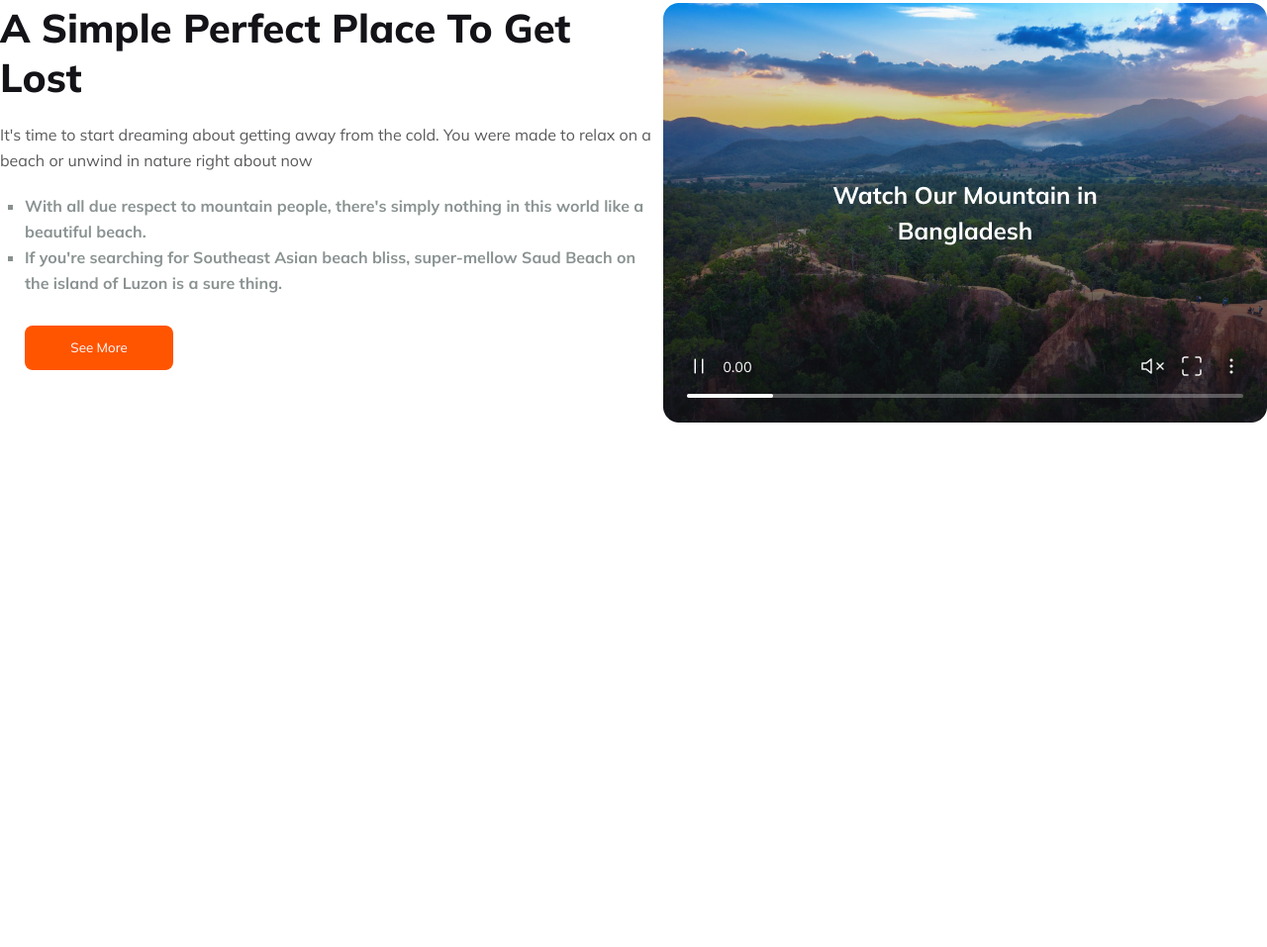
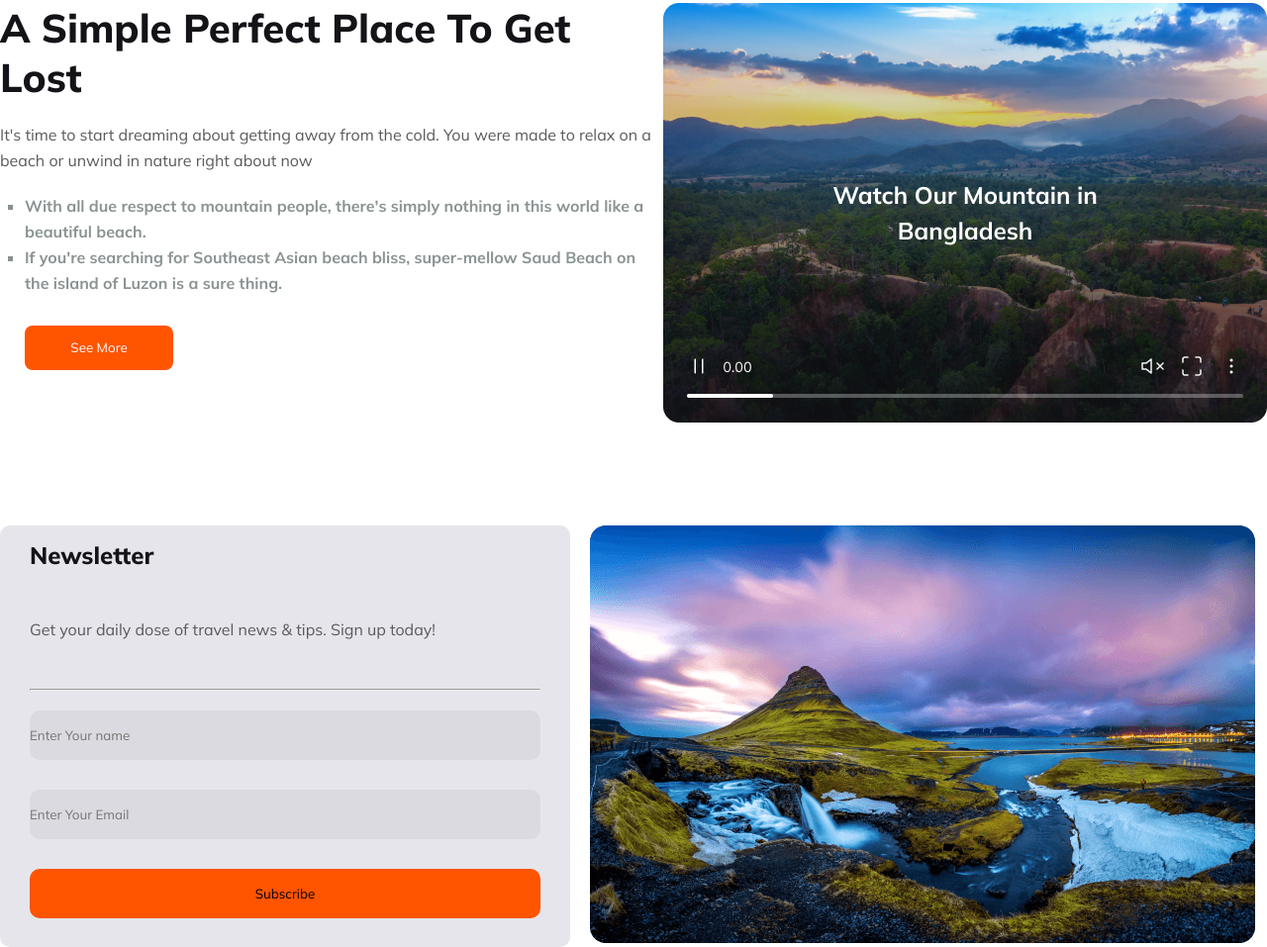
Before and after one commit to Amite55/m11-assinment-02, a plain HTML site: page index.html in a window 1280 px wide. Shown: the part 4126-5083 px from the top of the page at 99% size. Before the commit the page ends 4557 px from the top, so only its background shows below. Drawn offline with Linux system fonts and the light colour scheme.

Commit message:
main section ends

```diff
--- a/index.html
+++ b/index.html
@@ -192,6 +192,28 @@
         </section>
 
         <!-- ===========perfect place section ends hare================ -->
+
+
+        <!-- -------------register section start hare---------------- -->
+
+        <section class="register-section">
+            <div class="register-form">
+                <h1>Newsletter</h1>
+                <p>Get your daily dose of travel news & tips. Sign up today!</p>
+                <hr>
+                <div class="login-form">
+                    <input type="text" name="" id="" placeholder="Enter Your name">
+                <input type="email" name="" id="" placeholder="Enter Your Email">
+                <input class="sub-btn" style="background-color: #FF5400;" type="button" value="Subscribe">
+                </div>
+            </div>
+
+            <div class="save-img">
+                <img src="Images/save.png" alt="">
+            </div>
+        </section>
+
+        <!-- -------------register section ends hare---------------- -->
     </main>
 
 </body>
--- a/styles/responsive.css
+++ b/styles/responsive.css
@@ -29,7 +29,6 @@
         grid-template-columns: repeat(1, 1fr);
         height: 400px;
         width: 350px;
-
     }
     .banner-input input{
         width: 300px;
@@ -89,7 +88,7 @@
     .place-view-container{
         flex-direction: column;
     }
-    ..view-desc{
+    .view-desc{
         width: 100%;
         margin: 0 auto;
         text-align: center;
@@ -101,6 +100,15 @@
         width: 100%;
         text-align: center;
     }
+    .register-section{
+        flex-direction: column;
+    }
+    .register-form{
+        width: 100%;
+    }
+    .save-img {
+        width: 100%;
+    }
 
 
 
--- a/styles/style.css
+++ b/styles/style.css
@@ -357,3 +357,50 @@ nav{
 }
 
 /* ===========perfect place section ends hare================ */
+
+/* ------------register section start hare---------------- */
+
+.register-section{
+    display: flex;
+    margin-top: 100px;
+    gap: 20px;
+}
+.register-form{
+    width: 45%;
+    padding:0px 30px;
+    background-color: #babac960;
+    border-radius: 10px;
+
+}
+.register-form h1{
+    color:#131318 ;
+    font-size: 24px;
+    font-weight: 800;
+    margin-bottom:16px ;
+    margin-top: 15px;
+}
+.register-form p{
+    color:#5A5A5D ;
+    font-size:16px ;
+    font-weight:400 ;
+}
+.login-form{
+    display: flex;
+    flex-direction: column;
+}
+hr{
+    margin-bottom: 5px;
+}
+.login-form input{
+    margin: 15px 0;
+    height: 50px;
+    border-radius: 10px;
+    border: none;
+    background-color: rgba(19, 19, 24, 0.05);
+}
+.save-img{
+    width: 45%;
+
+}
+
+/* ------------register section ends hare---------------- */
```
Also changed, not shown: Images/save.png (renamed from Images/Rectangle 8 (1).png).
